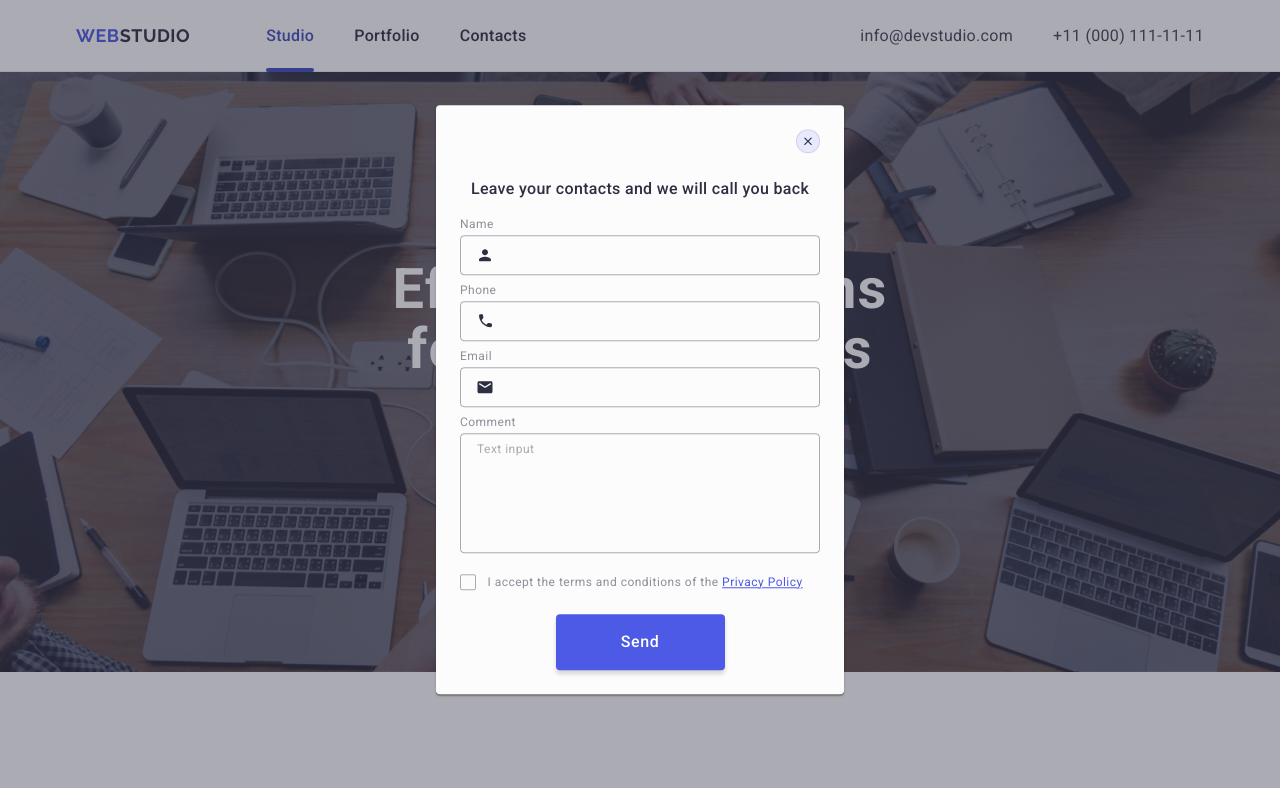
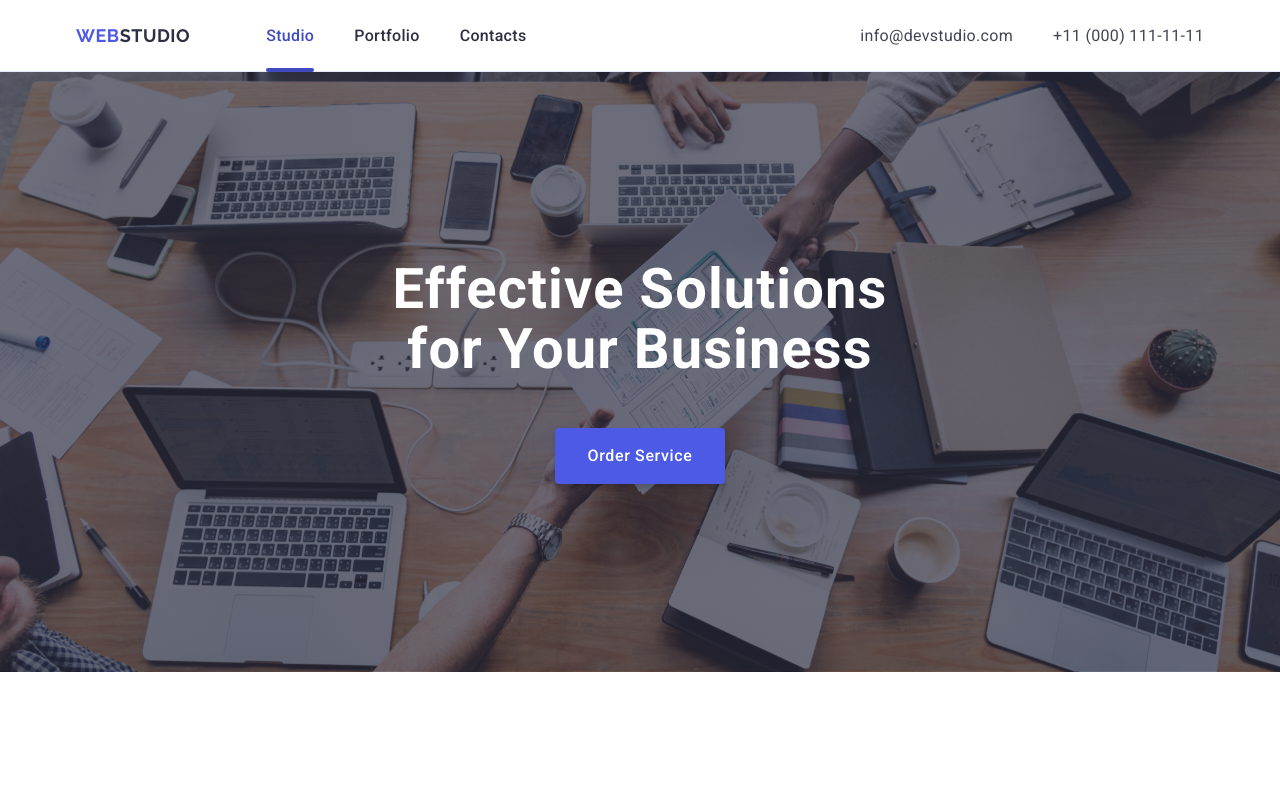
Before and after one commit to MariaaSv/goit-markup-hw-05, a plain HTML site: page index.html in a window 1280 px wide. Shown: the top 788 px of the page. Drawn offline with nearby package versions, Linux system fonts and the light colour scheme.

Commit message:
Update index.html

```diff
--- a/index.html
+++ b/index.html
@@ -22,7 +22,7 @@
   </head>
 
   <body>
-    <header class="page-header">
+   <header class="page-header">
       <div class="container page-header-container">
         <nav class="page-nav">
           <a class="logotype link logotype-header" href="./index.html"
@@ -61,7 +61,7 @@
 
     <main>
       <!--Section 1-->
-      <section class="first-section">
+    <section class="first-section">
         <div class="container first-section-container">
           <h1 class="main-title">Effective Solutions for Your Business</h1>
           <button type="button" class="button">Order Service</button>
@@ -69,7 +69,7 @@
       </section>
 
       <!--Section 2-->
-      <section class="second-section">
+     <section class="second-section">
         <div class="container feature-container">
           <h2 class="visually-hidden">Features</h2>
 
@@ -148,7 +148,7 @@
       </section>
 
       <!--Section 3-->
-      <section class="team-section">
+     <section class="team-section">
         <div class="container team-container">
           <h2 class="section-title">Our Team</h2>
           <ul class="list team-list">
@@ -635,7 +635,8 @@
 
     <!--Backdrop with modal window-->
 
-    <div class="backdrop is-open">
+    <div class="backdrop ">
+      is-open
       <div class="modal">
         <button class="close-btn" type="button">
           <svg
```
